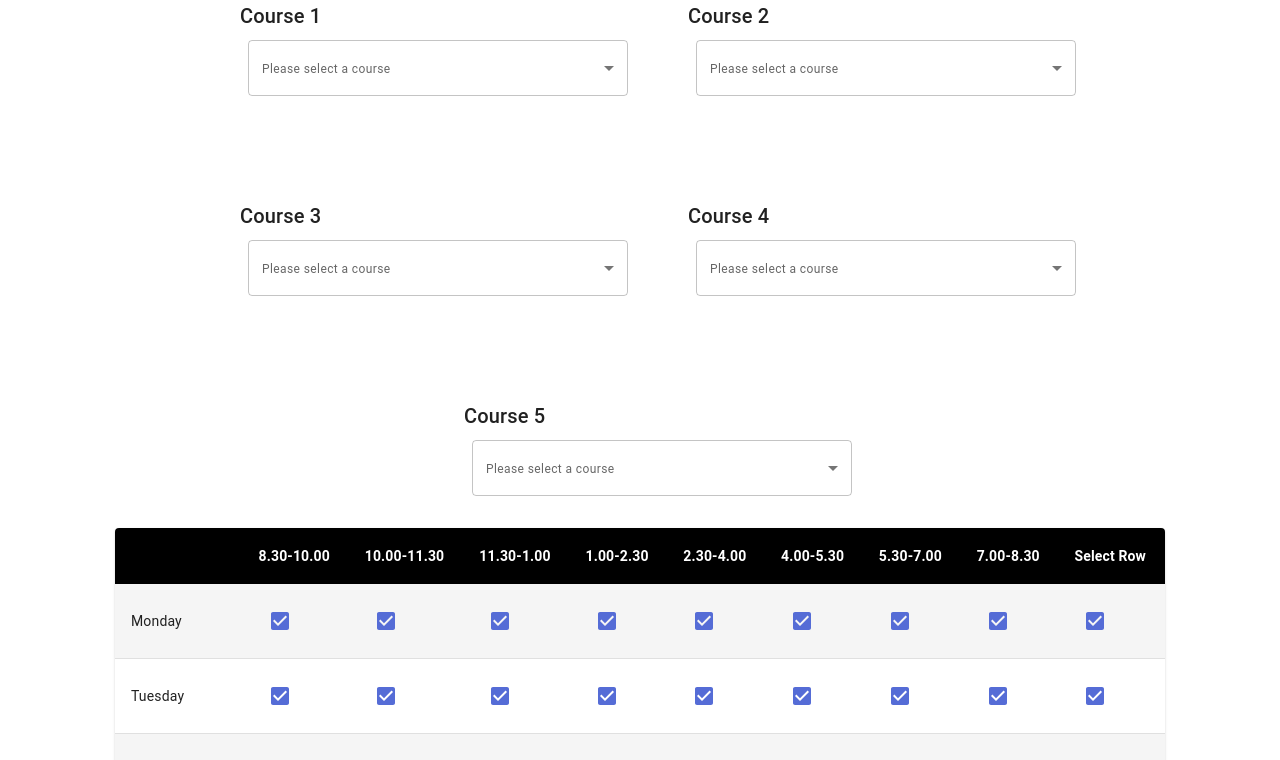
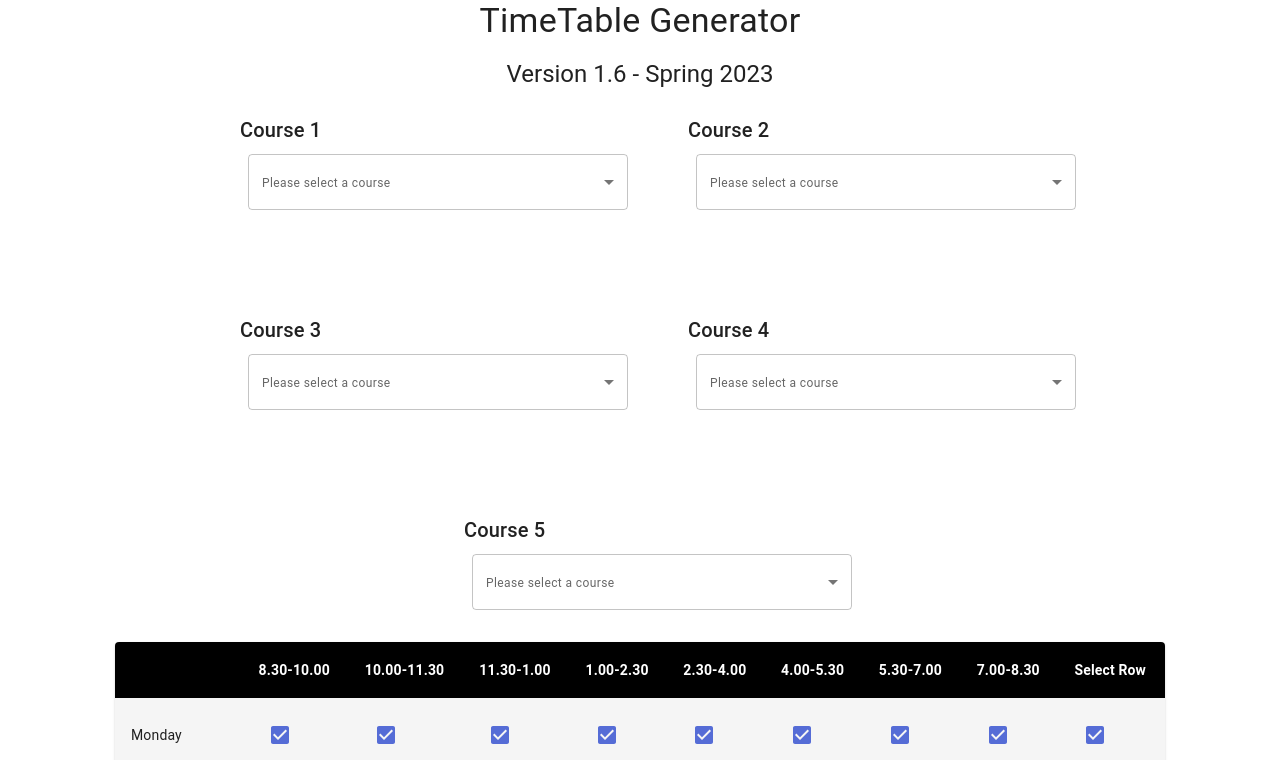
Before and after one commit to Itezaz-ul-Hassan/timetable-generator, a React (Vite) app: page / in a window 1280 px wide. Shown: the top 760 px of the page. Built offline with nearby package versions, Linux system fonts and the light colour scheme.

Commit message:
feat: Add details

```diff
--- a/src/App.jsx
+++ b/src/App.jsx
@@ -4,6 +4,7 @@ import { Grid } from '@mui/material';
 import TimetableGenerator from './containers/TimetableGenerator'
 import CourseDropdown from './components/CourseDropdown';
 import GeneratedTimetable from './components/GeneratedTimeTable';
+import Details from './components/Details';
 
 import Courses from './core/utils/data';
 
@@ -196,6 +197,9 @@ function App() {
 
   return (
     <Box sx={{ flexGrow: 1, overflow: 'hidden', px: 30 }}>
+      <Grid container direction="column" justifyContent="center" rowGap={2} alignItems="center" sx={{ marginBottom: 3 }}>
+        <Details />
+      </Grid>
       <Grid
         container
         spacing={{ xs: 2, md: 12 }}
--- /dev/null
+++ b/src/components/Details/index.jsx
@@ -0,0 +1,24 @@
+import React from "react";
+import PropTypes from 'prop-types';
+import { Typography } from "@mui/material";
+
+const Details = ({ version, semester }) => {
+  return (
+    <>
+      <Typography variant="h4">TimeTable Generator</Typography>
+      <Typography variant="h5">Version {version} - {semester}</Typography>
+    </>
+  )
+};
+
+Details.propTypes = {
+  version: PropTypes.string,
+  semester: PropTypes.string,
+};
+
+Details.defaultProps = {
+  version: '1.6',
+  semester: 'Spring 2023',
+};
+
+export default Details;
```
